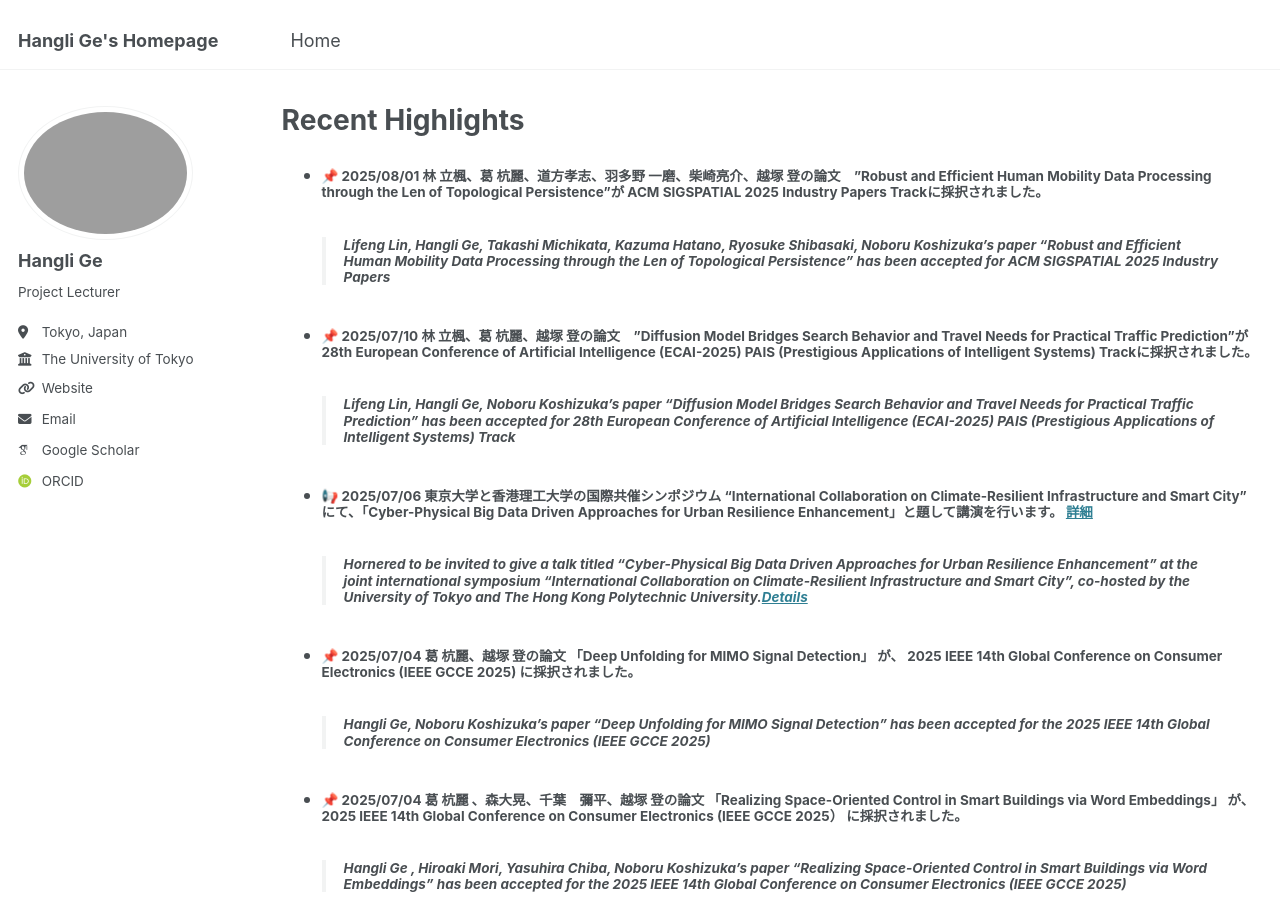
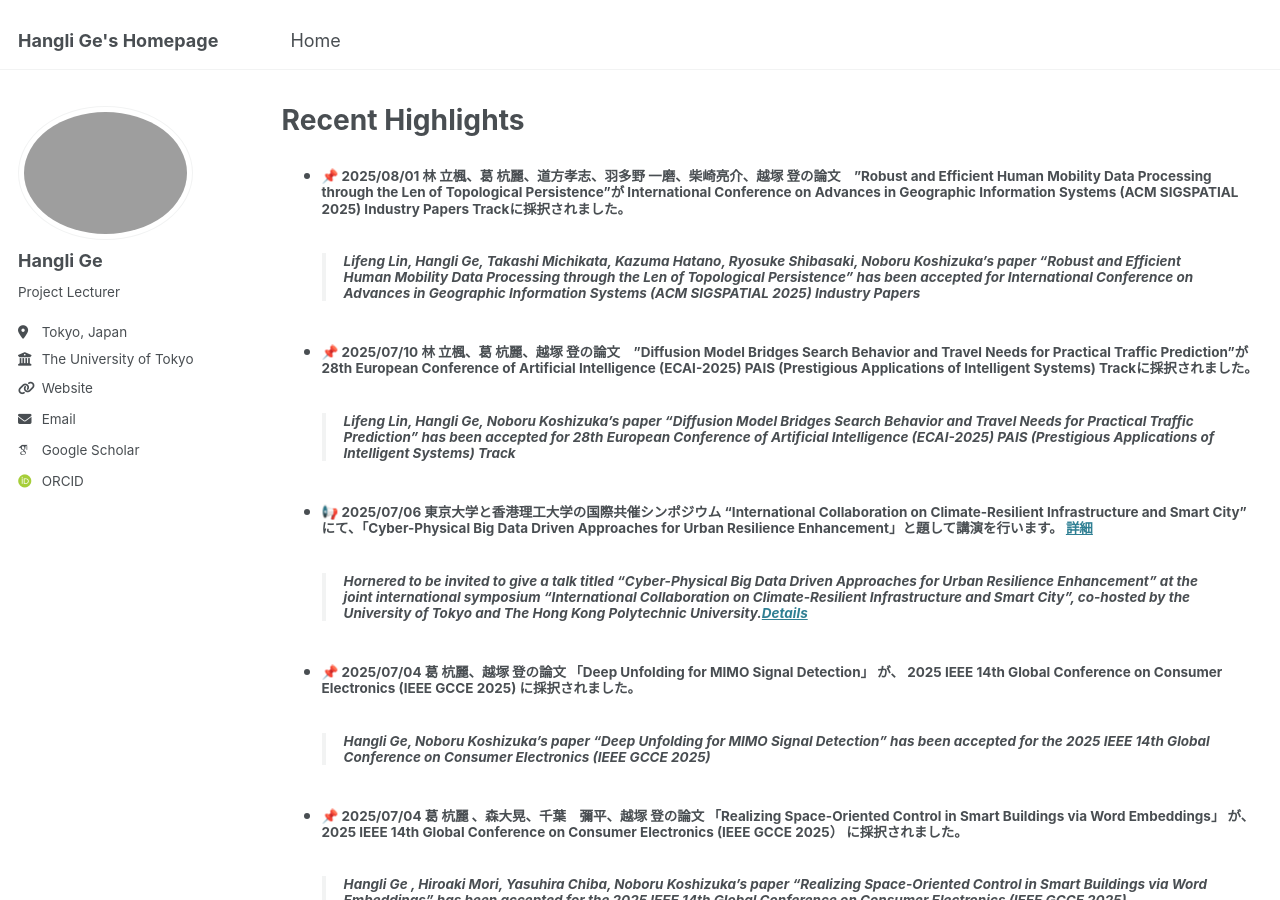
Before and after one commit to christie888/christie888.github.io, a Jekyll site: the page built from _pages/post.md, in a window 1280 px wide and 900 px high. Built offline with Jekyll 4.4.1, drawn with Linux system fonts in a browser that asks for light colours; some web fonts are replaced.

Commit message:
Update post.md

```diff
--- a/_pages/post.md
+++ b/_pages/post.md
@@ -5,8 +5,8 @@
 ---
 
 
-* #####  📌 2025/08/01 林 立楓、葛 杭麗、道方孝志、羽多野 一磨、柴崎亮介、越塚 登の論文　"Robust and Efficient Human Mobility Data Processing through the Len of Topological Persistence"が ACM SIGSPATIAL 2025  Industry Papers Trackに採択されました。
-  > ###### Lifeng Lin, Hangli Ge, Takashi Michikata, Kazuma Hatano, Ryosuke Shibasaki, Noboru Koshizuka’s paper “Robust and Efficient Human Mobility Data Processing through the Len of Topological Persistence" has been accepted for  ACM SIGSPATIAL 2025  Industry Papers
+* #####  📌 2025/08/01 林 立楓、葛 杭麗、道方孝志、羽多野 一磨、柴崎亮介、越塚 登の論文　"Robust and Efficient Human Mobility Data Processing through the Len of Topological Persistence"が International Conference on Advances in Geographic Information Systems (ACM SIGSPATIAL 2025) Industry Papers Trackに採択されました。
+  > ###### Lifeng Lin, Hangli Ge, Takashi Michikata, Kazuma Hatano, Ryosuke Shibasaki, Noboru Koshizuka’s paper “Robust and Efficient Human Mobility Data Processing through the Len of Topological Persistence" has been accepted for International Conference on Advances in Geographic Information Systems (ACM SIGSPATIAL 2025) Industry Papers
 * #####  📌 2025/07/10 林 立楓、葛 杭麗、越塚 登の論文　"Diffusion Model Bridges Search Behavior and Travel Needs for Practical Traffic Prediction"が28th European Conference of Artificial Intelligence (ECAI-2025) PAIS (Prestigious Applications of Intelligent Systems) Trackに採択されました。
   > ###### Lifeng Lin, Hangli Ge, Noboru Koshizuka’s paper “Diffusion Model Bridges Search Behavior and Travel Needs for Practical Traffic Prediction" has been accepted for  28th European Conference of Artificial Intelligence (ECAI-2025) PAIS (Prestigious Applications of Intelligent Systems) Track
 * #####  📢 2025/07/06 東京大学と香港理工大学の国際共催シンポジウム  "International Collaboration on Climate-Resilient Infrastructure and Smart City" にて、「Cyber-Physical Big Data Driven Approaches for Urban Resilience Enhancement」と題して講演を行います。 [詳細](https://hanglige.online/files/20250706Poster_UTokyo.jpg)
```
